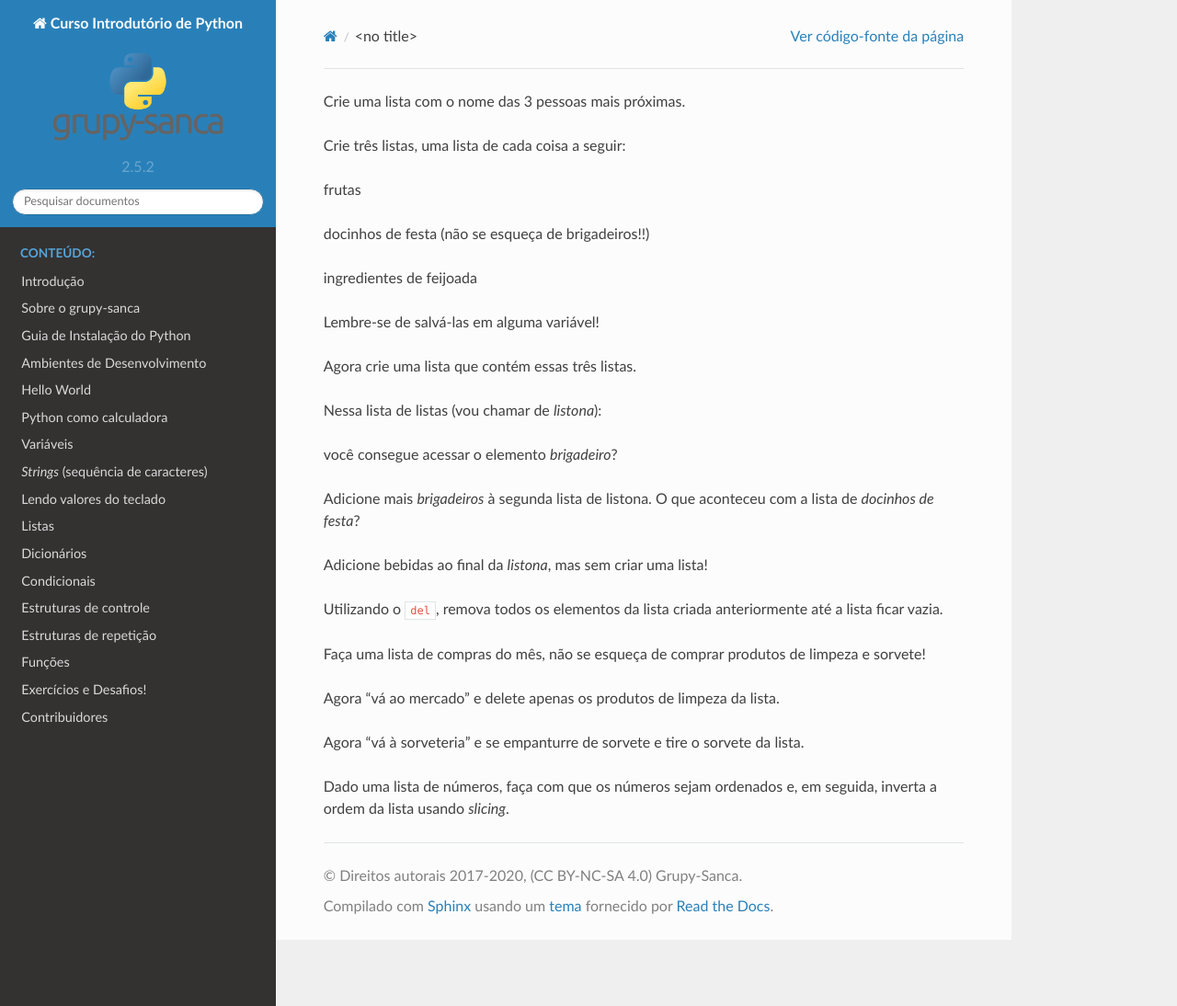
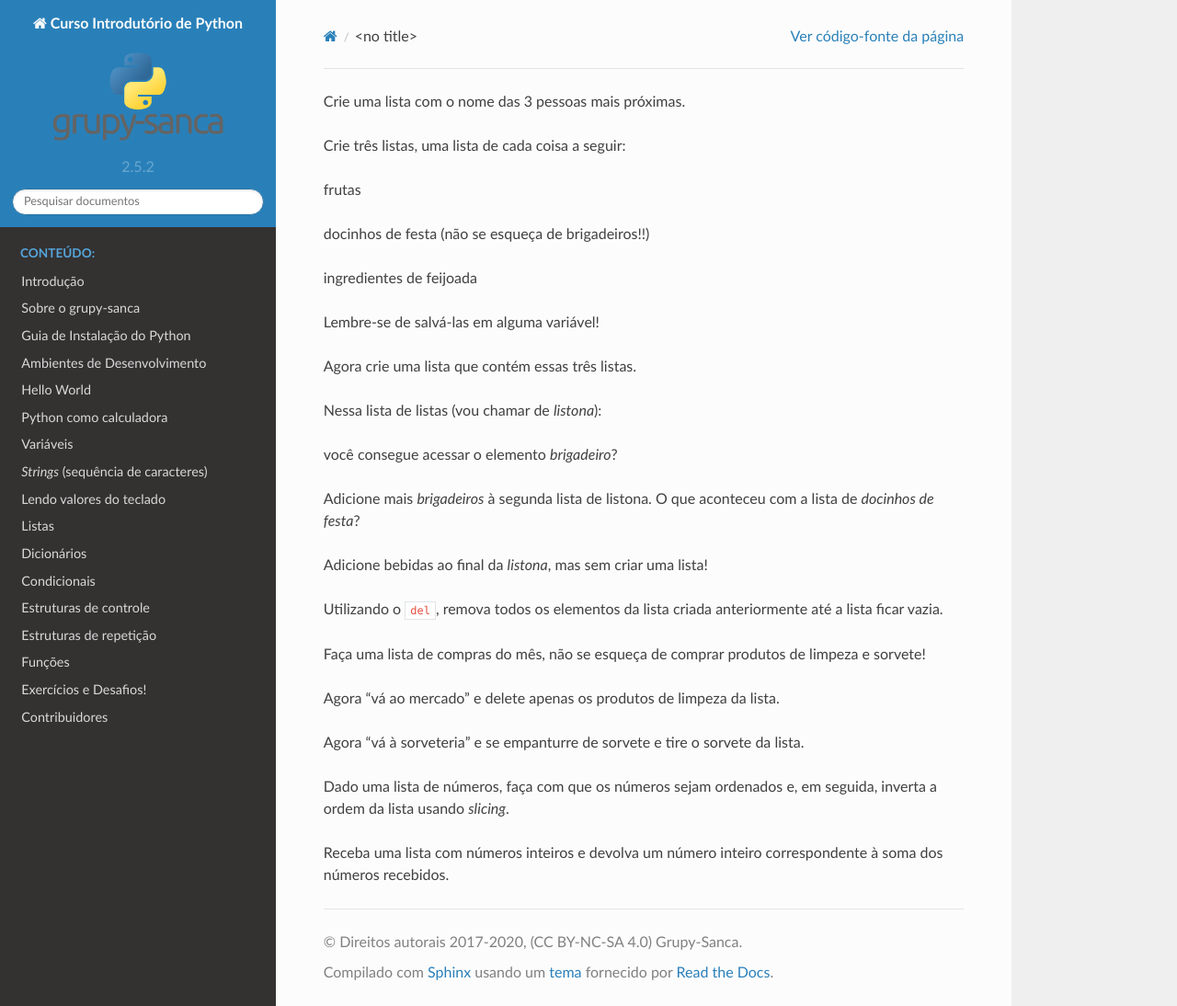
Before and after one commit to grupy-sanca/curso-python, a Sphinx documentation site: the page built from source/exercicios_listas.rst, in a window 1280 px wide and 1094 px high. Shown: the whole window at 92% size. Built offline with Sphinx 7.4.7 and the Read the Docs theme 2.0.0, drawn with Linux system fonts in a browser that asks for light colours.

Commit message:
Add list exercise (#83)
* add list exercise

* add myself to contribuidores

Co-authored-by: Heitor <heitorpbittencourt@gmail.com>

```diff
--- a/source/exercicios_listas.rst
+++ b/source/exercicios_listas.rst
@@ -30,3 +30,5 @@
    Agora "vá à sorveteria" e se empanturre de sorvete e tire o sorvete da lista.
 
 #. Dado uma lista de números, faça com que os números sejam ordenados e, em seguida, inverta a ordem da lista usando *slicing*.
+
+#. Receba uma lista com números inteiros e devolva um número inteiro correspondente à soma dos números recebidos.
```
